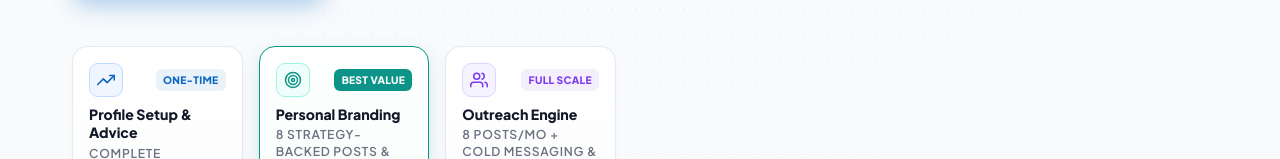
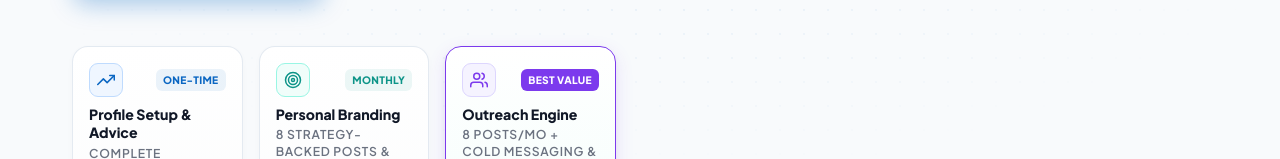
Before and after one commit to branditget-coder/brandit, a React (Vite) app in the folder frontend/: page / in a window 1280 px wide. Shown: the part 758-917 px from the top of the page. Built offline with nearby package versions, Linux system fonts and the light colour scheme; no server answers.

Commit message:
Update Best Value tag to Rs.400 plan

```diff
--- a/frontend/src/components/sections/HeroSection.tsx
+++ b/frontend/src/components/sections/HeroSection.tsx
@@ -35,7 +35,7 @@ const featurePillars = [
     icon: <FiTarget size={18} />,
     title: 'Personal Branding',
     desc: '8 strategy-backed posts & custom content monthly',
-    tag: 'Best Value',
+    tag: 'Monthly',
     badge: '📈 Steady Reach Growth',
     price: '₹320',
     unit: '/mo',
@@ -43,13 +43,13 @@ const featurePillars = [
     bgColor: '#F0FDFA',
     borderColor: '#99F6E4',
     to: '/book?plan=growth',
-    featured: true,
+    featured: false,
   },
   {
     icon: <FiUsers size={18} />,
     title: 'Outreach Engine',
     desc: '8 posts/mo + cold messaging & follow-ups',
-    tag: 'Full Scale',
+    tag: 'Best Value',
     badge: '🎯 Direct Inbounds',
     price: '₹400',
     unit: '/mo',
@@ -57,7 +57,7 @@ const featurePillars = [
     bgColor: '#F5F3FF',
     borderColor: '#DDD6FE',
     to: '/book?plan=scale',
-    featured: false,
+    featured: true,
   },
 ]
 
```
